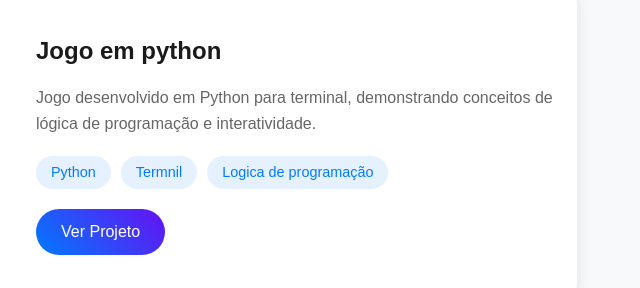
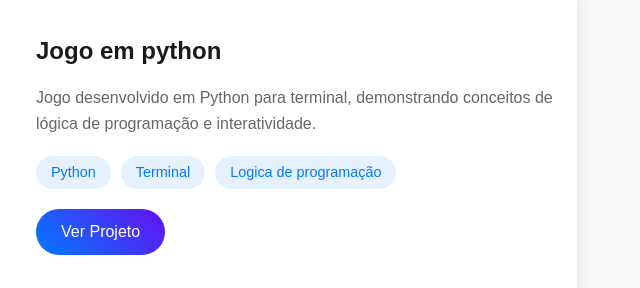
Before and after one commit to luanMoraes17/Luan-Moraes, a plain HTML site: page projetos.html in a window 1280 px wide. Shown: the part 773-1061 px from the top of the page, 624-1264 px from the left. Drawn offline with Linux system fonts and the light colour scheme.

Commit message:
correção de ortografia

```diff
--- a/projetos.html
+++ b/projetos.html
@@ -75,7 +75,7 @@
                             conceitos de lógica de programação e interatividade.</p>
                         <div class="projeto-tecnologias">
                             <span>Python</span>
-                            <span>Termnil</span>
+                            <span>Terminal</span>
                             <span>Logica de programação</span>
 
                         </div>
```
